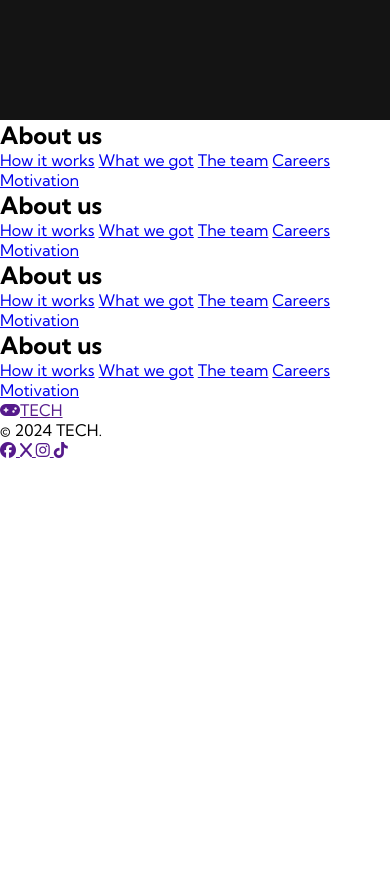
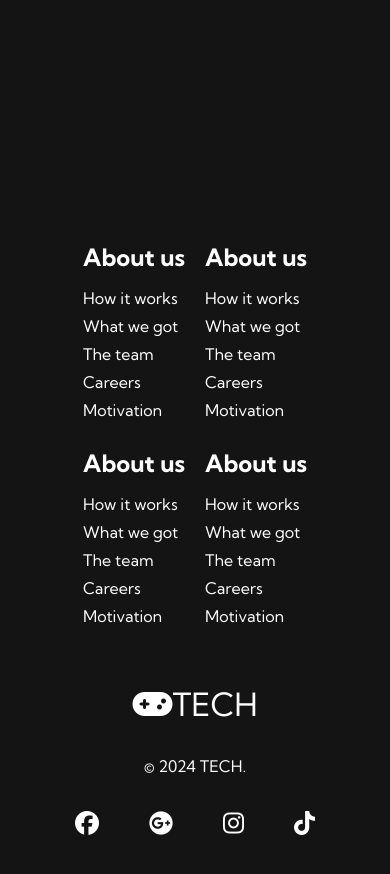
Before and after one commit to KaffeMedDanne/tech-site, a plain HTML site: page index.html in a window 390 px wide. Shown: the part 720-1594 px from the top of the page. Before the commit the page ends 1180 px from the top, so only its background shows below. Drawn offline with Linux system fonts and the light colour scheme.

Commit message:
Style footer in CSS, suite it for mobile screens

```diff
--- a/index.html
+++ b/index.html
@@ -47,7 +47,7 @@
         </div>
       </div>
 
-      <div class="footer-container">
+      <div class="footer_container">
         <div class="footer_links">
           <div class="footer_links_wrapper">
             <div class="footer_links_items">
@@ -95,7 +95,7 @@
             <div class="social_icons">
               <a href="" class="social_icon_link" target="_blank"><i class="fab fa-facebook"></i>
               </a>
-              <a href="" class="social_icon_link" target="_blank"><i class="fab fa-x"></i>
+              <a href="" class="social_icon_link" target="_blank"><i class="fab fa-google-plus"></i>
               </a>
               <a href="" class="social_icon_link" target="_blank"><i class="fab fa-instagram"></i>
               </a>
--- a/style.css
+++ b/style.css
@@ -297,3 +297,140 @@
     height: 100%;
     width: 100%;
 }
+
+/* Footer */
+.footer_container {
+    background-color: #141414;
+    padding: 5rem 0;
+    display: flex;
+    flex-direction: column;
+    justify-content: center;
+    align-items: center;
+}
+
+#footer_logo {
+    color: #fff;
+    display: flex;
+    align-items: center;
+    cursor: pointer;
+    text-decoration: none;
+    font-size: 2rem;
+}
+
+.footer_links {
+    width: 100%;
+    max-width: 1000px;
+    display: flex;
+    justify-content: center;
+}
+
+.footer_links_wrapper {
+    display: flex;
+}
+
+.footer_links_items {
+    display: flex;
+    flex-direction: column;
+    align-items: flex-start;
+    margin: 16px;
+    text-align: left;
+    width: 160px;
+    box-sizing: border-box;
+}
+
+.footer_links_items h2 {
+    margin-bottom: 16px;
+}
+
+.footer_links_items > h2 {
+    color: #fff;
+}
+
+.footer_links_items a {
+    color: #fff;
+    text-decoration: none;
+    margin-bottom: 0.5rem;
+}
+
+.footer_links_items a:hover {
+    color: #e9e9e9;
+    transition: 0.3 ease-out;
+}
+
+.social_icon_link {
+    color: #fff;
+    font-size: 24px;
+}
+
+.social_media {
+    max-width: 1000px;
+    width: 100%;
+}
+
+.social_media_wrap {
+    display: flex;
+    justify-content: space-between;
+    align-items: center;
+    width: 90%;
+    max-width: 1000px;
+    margin: 40px auto 0 auto;
+}
+
+.social_icons {
+    display: flex;
+    justify-content: space-between;
+    align-items: center;
+    width: 240px;
+}
+
+.social_logo {
+    color: #fff;
+    justify-self: flex-start;
+    margin-left: 20px;
+    cursor: pointer;
+    text-decoration: none;
+    font-size: 2rem;
+    display: flex;
+    align-items: center;
+    margin-bottom: 16px;
+}
+
+.website_rights {
+    color: #fff;
+}
+
+@media screen and (max-width: 820px) {
+    .footer_links {
+        padding-top: 2rem;
+    }
+
+    #footer_logo {
+        margin-bottom: 2rem;
+    }
+
+    .website_rights {
+        margin-bottom: 2rem;
+    }
+
+    .footer_links_wrapper {
+        flex-direction: column;
+    }
+
+    .social_media_wrap {
+        flex-direction: column;
+    }
+}
+
+@media screen and (max-width: 480px) {
+    .footer_links_items {
+        margin: 0;
+        padding: 10px;
+        width: 100%;
+    }
+}
+
+}
+
+
+
+}
```
